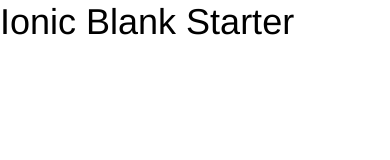
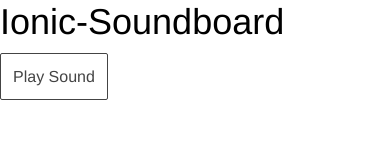
Before and after one commit to ccates23/ionic-soundboard, a website: page www/index.html in a window 390 px wide. Drawn offline with Linux system fonts and the light colour scheme; some packages are replaced by stand-ins of ours; files that its build step writes are made by us from their sources.

Commit message:
created button in index.html

```diff
--- a/www/index.html
+++ b/www/index.html
@@ -25,9 +25,12 @@
 
     <ion-pane>
       <ion-header-bar class="bar-stable">
-        <h1 class="title">Ionic Blank Starter</h1>
+        <h1 class="title">Ionic-Soundboard</h1>
       </ion-header-bar>
       <ion-content>
+      <button class="button button-outline button-dark">
+        Play Sound
+      </button>
       </ion-content>
     </ion-pane>
   </body>
```
Also changed, not shown: www/css/style.css (line endings or trailing spaces).
